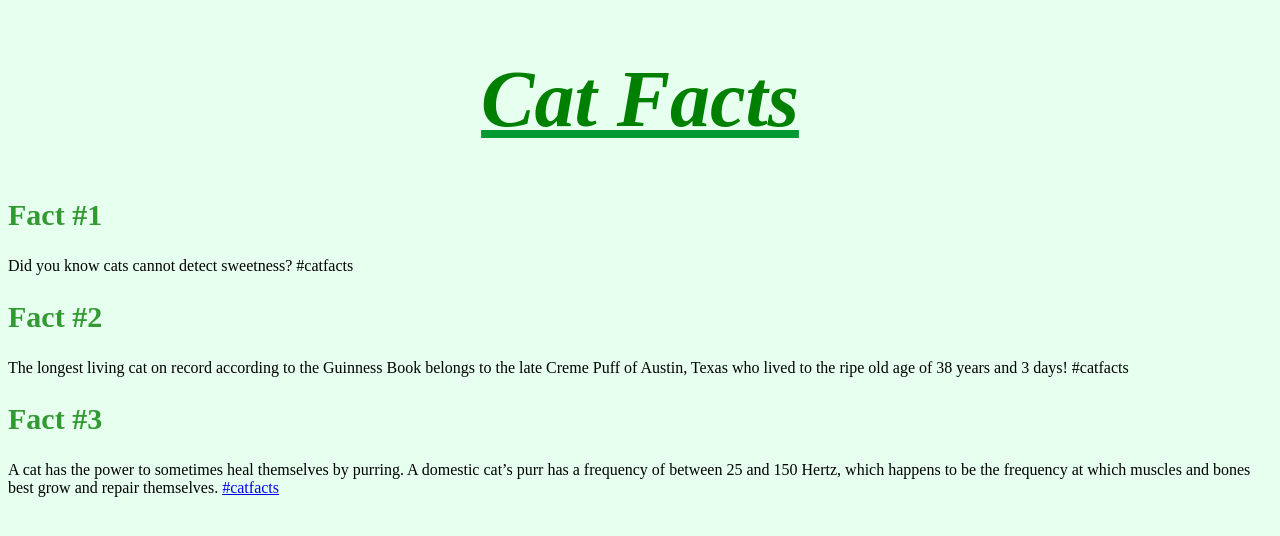
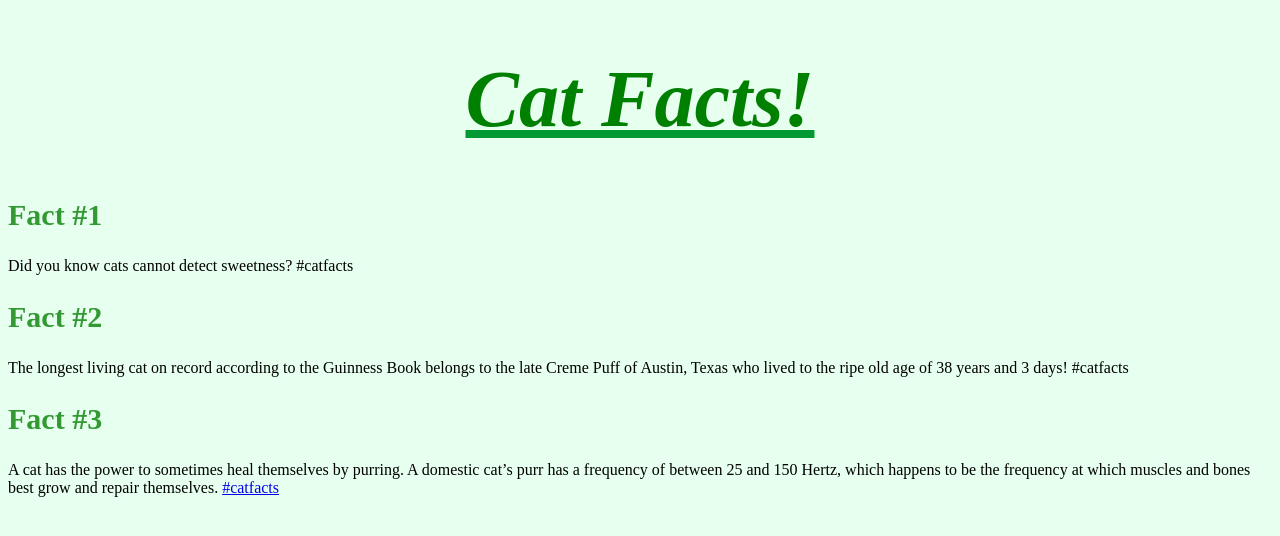
Before and after one commit to AliyahHA/Cairo-Codes-Homework, a plain HTML site: page css-homework/index.html in a window 1280 px wide. Drawn offline with Linux system fonts and the light colour scheme.

Commit message:
test commit :D

```diff
--- a/css-homework/index.html
+++ b/css-homework/index.html
@@ -12,7 +12,7 @@
   </head>
 
   <body>
-    <h1 class="title is-1">Cat Facts
+    <h1 class="title is-1">Cat Facts!
     </h1>
 
     <h2 class="title is-2">Fact #1</h2>
```
